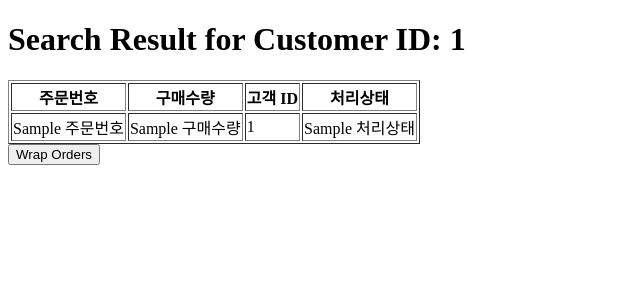
After one commit to HonggyuLee-02/ISD, a FastAPI app: template templates/search_result.html in a window 1280 px wide. The commit adds this page. Shown: the top 300 px of the page, without its empty margins (0-640 px from the left). Run offline with FastAPI, Linux system fonts and the light colour scheme; the template is opened without the code that fills it: most values are stand-ins (such as "Sample title", 1, 10 or a date in 2020).

Commit message:
final change

```diff
--- a/main.py
+++ b/main.py
@@ -1,7 +1,7 @@
 from fastapi import FastAPI, HTTPException, Query, Form
 from fastapi.templating import Jinja2Templates
 from fastapi import Request
-from fastapi.responses import RedirectResponse
+from fastapi.responses import HTMLResponse, RedirectResponse
 from pydantic import BaseModel
 
 from fastapi.staticfiles import StaticFiles
@@ -141,7 +141,7 @@ async def order_info(request: Request):
                 cur.execute(sql, (quantity, grade, customer_id))
 
         conn.commit()
-        return {"message": "Order successfully placed"}
+        return RedirectResponse(url="/", status_code=303)
     except Exception as e:
         conn.rollback()
         raise HTTPException(status_code=500, detail=str(e))
@@ -199,6 +199,46 @@ def get_order_history():
         conn.rollback()  # 에러 발생 시 롤백합니다.
         raise HTTPException(status_code=500, detail=str(e))
 
+### 포장 ###
+#미처리인 상태인 고객 ID를 풀링해서 하나의 포장번호를 부여
+# 1. 고객 ID에 대하여 미처리 상태인 주문을 조회
+@app.get("/input_id/", response_class=HTMLResponse)
+async def input_id_form(request: Request):
+    return templates.TemplateResponse("input_id.html", {"request": request})
+#2. 검색
+@app.get("/searchorders/", response_class=HTMLResponse)
+async def search_orders(request: Request, customer_id: int):
+    try:
+        sql = "SELECT 주문번호, 구매수량, 고객_고객_id, 처리상태 FROM 주문 WHERE 고객_고객_id = %s"
+        cur.execute(sql, (customer_id,))
+        orders = cur.fetchall()
+        return templates.TemplateResponse("search_result.html", {"request": request, "orders": orders, "customer_id": customer_id})
+    except Exception as e:
+        conn.rollback()
+        raise HTTPException(status_code=500, detail=str(e))
+#3. 포장
+@app.post("/wraporders/")
+async def wrap_orders(customer_id: int = Form(...)):
+    try:
+        # Fetch orders for the customer
+        sql = "SELECT 주문번호, 구매수량 FROM 주문 WHERE 고객_고객_id = %s AND 처리상태 = '미처리'"
+        cur.execute(sql, (customer_id,))
+        orders = cur.fetchall()
+
+        # Insert into 포장 table without 주문번호 reference
+        for order in orders:
+            sql = "INSERT INTO 포장 (배송기사_배송기사_id) VALUES (NULL)"
+            cur.execute(sql)
+
+        # Update 주문 table
+        sql = "UPDATE 주문 SET 처리상태 = '포장' WHERE 고객_고객_id = %s AND 처리상태 = '미처리'"
+        cur.execute(sql, (customer_id,))
+
+        conn.commit()
+        return RedirectResponse(url="/", status_code=303)
+    except Exception as e:
+        conn.rollback()
+        raise HTTPException(status_code=500, detail=str(e))
 def classify_fruit(당도, 무게, 착색비율):
     당도 = int(당도)
     무게 = int(무게)
--- /dev/null
+++ b/templates/search_result.html
@@ -0,0 +1,30 @@
+<!DOCTYPE html>
+<html>
+    <head>
+        <title>Search Result</title>
+    </head>
+    <body>
+        <h1>Search Result for Customer ID: {{ customer_id }}</h1>
+        <table border="1">
+            <tr>
+                <th>주문번호</th>
+                <th>구매수량</th>
+                <th>고객 ID</th>
+                <th>처리상태</th>
+            </tr>
+            {% for order in orders %}
+            <tr>
+                <td>{{ order.주문번호 }}</td>
+                <td>{{ order.구매수량 }}</td>
+                <td>{{ order.고객_고객_id }}</td>
+                <td>{{ order.처리상태 }}</td>
+            </tr>
+            {% endfor %}
+        </table>
+
+        <form action="/wraporders/" method="post">
+            <input type="hidden" name="customer_id" value="{{ customer_id }}" />
+            <button type="submit">Wrap Orders</button>
+        </form>
+    </body>
+</html>
```
Also changed, not shown: static/js/scripts_order.js (+27 -8 lines), templates/index.html (+6 -5 lines), templates/input_id.html (added, +24 -0 lines).
